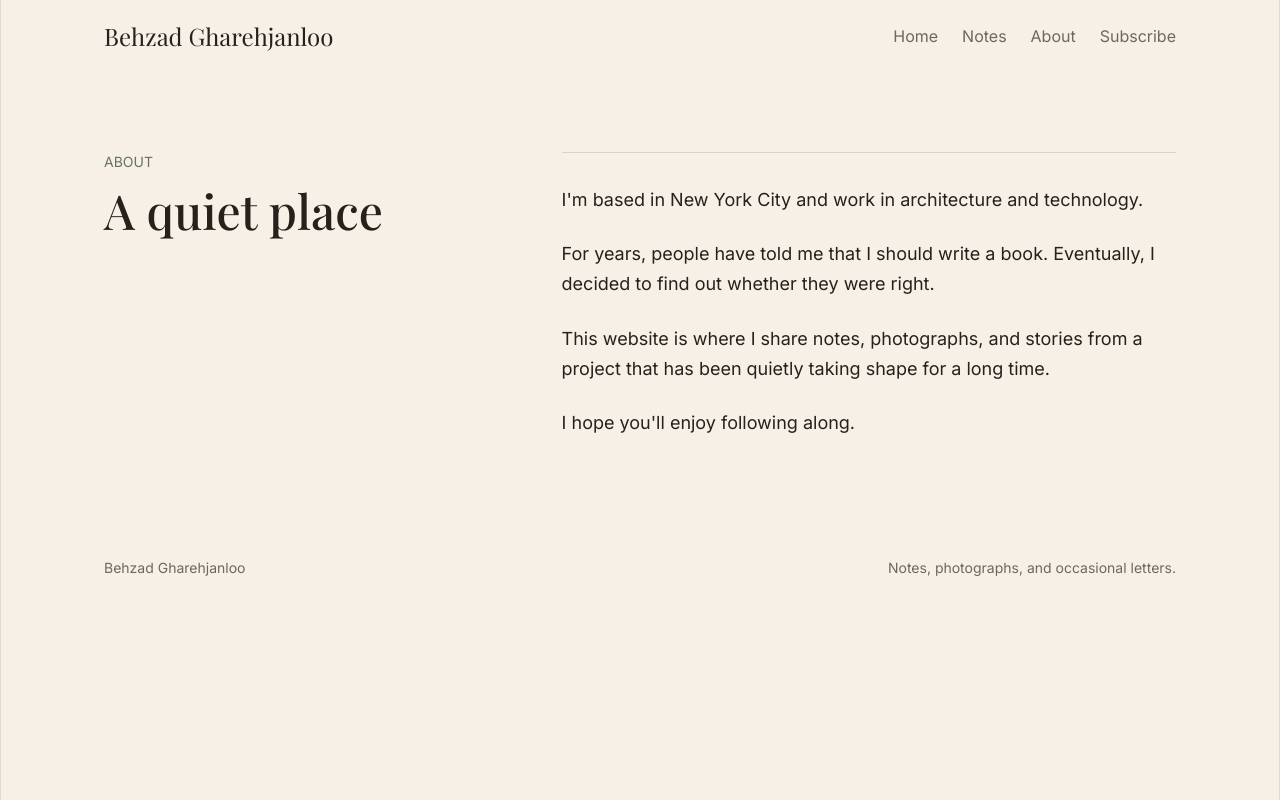
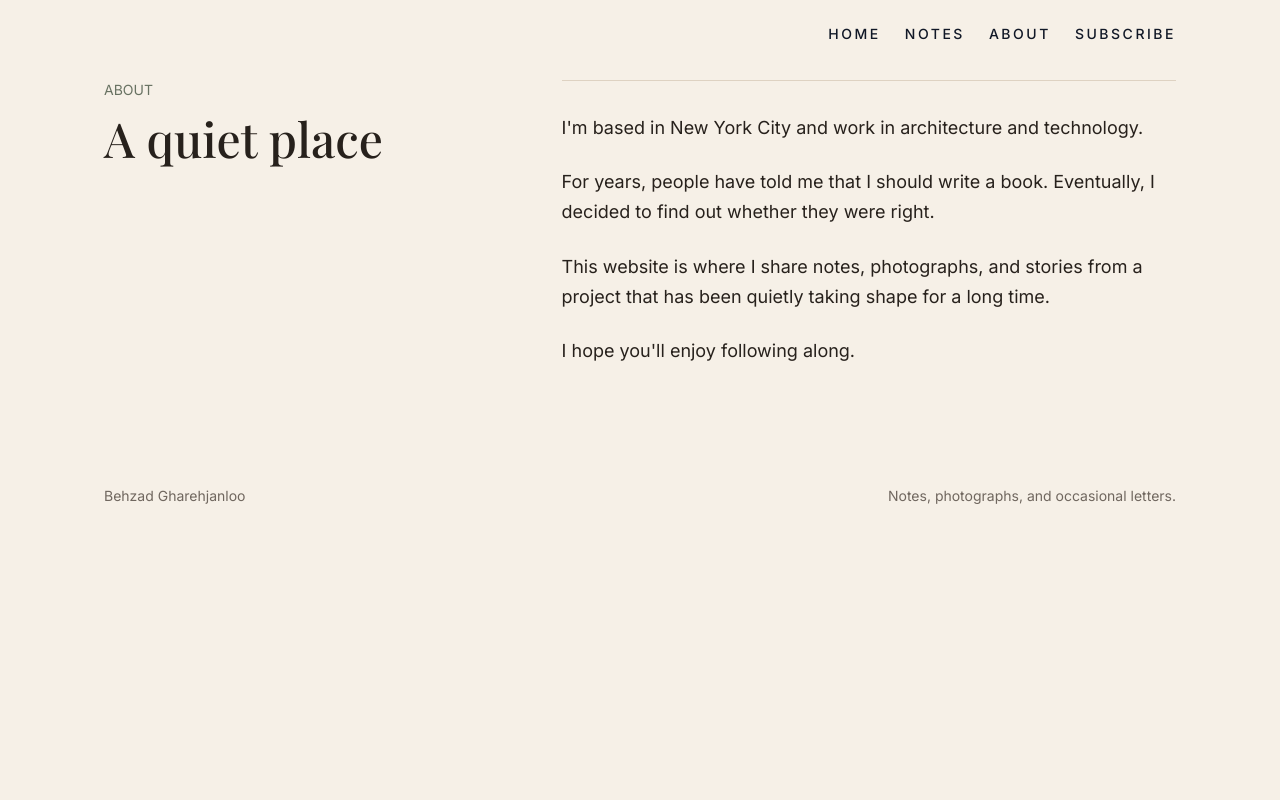
Before and after one commit to behzadgharehjanloo/behzadgh-website, a Next.js app: page /about in a window 1280 px wide. Built offline with nearby package versions, Linux system fonts and the light colour scheme.

Commit message:
Add cinematic train window homepage hero

```diff
--- a/app/globals.css
+++ b/app/globals.css
@@ -16,8 +16,8 @@ html {
 
 body {
   margin: 0;
-  background: #f6f0e7;
-  color: #27211c;
+  background: #faf6ee;
+  color: #111827;
   font-size: 17px;
   line-height: 1.7;
   text-rendering: optimizeLegibility;
@@ -32,7 +32,7 @@ body {
 
 ::selection {
   background: #d8c2a8;
-  color: #27211c;
+  color: #111827;
 }
 
 a {
--- a/app/layout.tsx
+++ b/app/layout.tsx
@@ -50,14 +50,14 @@ export default function RootLayout({
   return (
     <html lang="en">
       <body className={`${serif.variable} ${sans.variable} min-h-screen font-sans antialiased`}>
-        <div className="min-h-screen border-x border-line/70 bg-paper">
-          <header className="mx-auto flex w-full max-w-6xl flex-col gap-5 px-5 py-6 sm:flex-row sm:items-center sm:justify-between sm:px-8 lg:px-10">
-            <Link href="/" className="font-serif text-2xl leading-none text-ink">
-              Behzad Gharehjanloo
-            </Link>
-            <nav aria-label="Primary navigation" className="flex flex-wrap gap-x-6 gap-y-2 text-base text-muted">
+        <div className="min-h-screen bg-paper">
+          <header className="absolute inset-x-0 top-0 z-20">
+            <nav
+              aria-label="Primary navigation"
+              className="mx-auto flex w-full max-w-6xl justify-center gap-x-6 gap-y-2 px-5 py-6 text-sm font-medium uppercase tracking-[0.18em] text-[#111827] sm:justify-end sm:px-8 lg:px-10"
+            >
               {navItems.map((item) => (
-                <Link key={item.href} href={item.href} className="transition hover:text-ink">
+                <Link key={item.href} href={item.href} className="transition hover:text-[#8f6d2f]">
                   {item.label}
                 </Link>
               ))}
--- a/app/page.tsx
+++ b/app/page.tsx
@@ -1,43 +1,38 @@
-import { ButtonLink } from "@/components/ButtonLink";
 import { NoteList } from "@/components/NoteList";
 
 export default function Home() {
   return (
-    <div className="mx-auto w-full max-w-6xl px-5 pb-20 pt-8 sm:px-8 lg:px-10">
-      <section className="grid items-center gap-12 py-10 md:grid-cols-[minmax(0,0.92fr)_minmax(320px,0.78fr)] md:py-20">
-        <div>
-          <p className="text-sm uppercase text-sage">behzadgh.com</p>
-          <h1 className="mt-5 max-w-3xl font-serif text-[34px] font-medium leading-[1.15] text-ink sm:text-5xl sm:leading-[1.1]">
-            Behzad Gharehjanloo
+    <div className="w-full">
+      <section className="relative flex min-h-[90vh] w-full items-center overflow-hidden bg-[#efe5d6]">
+        <div
+          className="absolute inset-0 bg-cover bg-[position:76%_center] sm:bg-[position:center_center]"
+          style={{ backgroundImage: "url('/train-window-hero.png')" }}
+        />
+        <div className="absolute inset-0 bg-[linear-gradient(90deg,rgba(250,246,238,0.92)_0%,rgba(250,246,238,0.76)_31%,rgba(250,246,238,0.18)_58%,rgba(12,14,18,0.08)_100%)]" />
+        <div className="absolute inset-0 bg-[linear-gradient(180deg,rgba(250,246,238,0.42)_0%,rgba(250,246,238,0)_26%)]" />
+
+        <div className="relative z-10 mx-auto w-full max-w-6xl px-5 pb-16 pt-28 sm:px-8 lg:px-10">
+          <div className="h-px w-20 bg-[#b08a45]" />
+          <h1 className="mt-8 max-w-[620px] font-serif text-[48px] font-medium leading-[1.04] text-[#111827] sm:text-[72px] md:text-[86px]">
+            A story
+            <br />
+            still unfolding.
           </h1>
-          <p className="mt-7 max-w-[680px] text-[17px] leading-[1.7] text-muted sm:text-lg sm:leading-[1.68]">
-            For years, people have told me:
+          <p className="mt-7 max-w-[520px] text-[18px] leading-[1.65] text-[#1f2933] sm:text-[21px]">
+            Some journeys change where you go.
             <br />
-            &quot;You should write a book.&quot;
-            <br />
-            I wasn&apos;t sure they were right.
-            <br />
-            This website is where I&apos;m documenting the process of finding out.
+            Others change who you become.
           </p>
-          <div className="mt-8 flex flex-col gap-3 sm:flex-row">
-            <ButtonLink href="/notes">Read Notes</ButtonLink>
-            <ButtonLink href="/subscribe" variant="secondary">
-              Subscribe
-            </ButtonLink>
-          </div>
-        </div>
-
-        <div className="relative min-h-[420px] overflow-hidden border border-line bg-[#ebe0d1] shadow-soft sm:min-h-[520px]">
-          <div className="absolute inset-5 border border-paper/70" />
-          <div className="absolute inset-x-8 bottom-8">
-            <p className="max-w-56 text-sm leading-6 text-muted">
-              Portrait image placeholder
-            </p>
-          </div>
+          <a
+            href="/subscribe"
+            className="mt-10 inline-flex min-h-12 items-center justify-center rounded-full bg-white px-7 text-sm font-semibold uppercase tracking-[0.16em] text-[#111827] shadow-[0_18px_50px_rgba(17,24,39,0.18)] transition hover:bg-[#f7efe2] hover:text-[#8f6d2f] focus:outline-none focus:ring-2 focus:ring-[#b08a45]/40 focus:ring-offset-2 focus:ring-offset-transparent"
+          >
+            JOIN THE JOURNEY &rarr;
+          </a>
         </div>
       </section>
 
-      <section className="pt-12 md:pt-16">
+      <section className="mx-auto w-full max-w-6xl px-5 pb-20 pt-16 sm:px-8 md:pt-20 lg:px-10">
         <div className="mb-6 flex items-end justify-between gap-4">
           <div>
             <p className="text-sm uppercase text-sage">Latest</p>
```
Also changed, not shown: public/train-window-hero.png (added).
